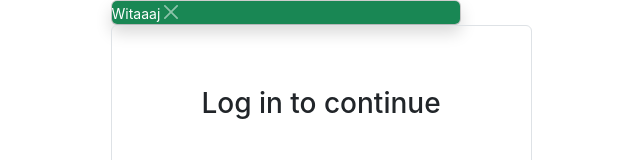
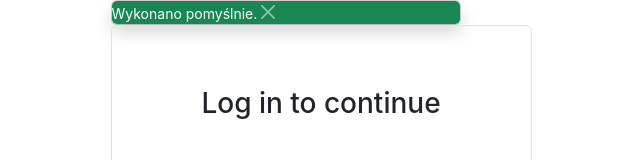
Before and after one commit to Jakub-S-K/deutsch-qr-tag-dashboard, a React (Create React App) app: page /login in a window 1280 px wide. Shown: the top 160 px of the page, without its empty margins (319-959 px from the left). Built offline with nearby package versions, Linux system fonts and the light colour scheme.

Commit message:
use validate method on main page

```diff
--- a/src/App.tsx
+++ b/src/App.tsx
@@ -30,7 +30,7 @@ const getToken = async ({ username, password }: Credentials) => {
 const router = createBrowserRouter([
   {
     path: "/",
-    loader: () => loader({ path: "api/users" }),
+    loader: () => validate({}),
     element: <Main />,
   },
   {
@@ -58,7 +58,7 @@ function App() {
   return (
     <AlertContext.Provider value={useValue()}>
       <div className="content container">
-        <Alert>Witaaaj</Alert>
+        <Alert></Alert>
         <RouterProvider router={router} />
       </div>
     </AlertContext.Provider>
```
